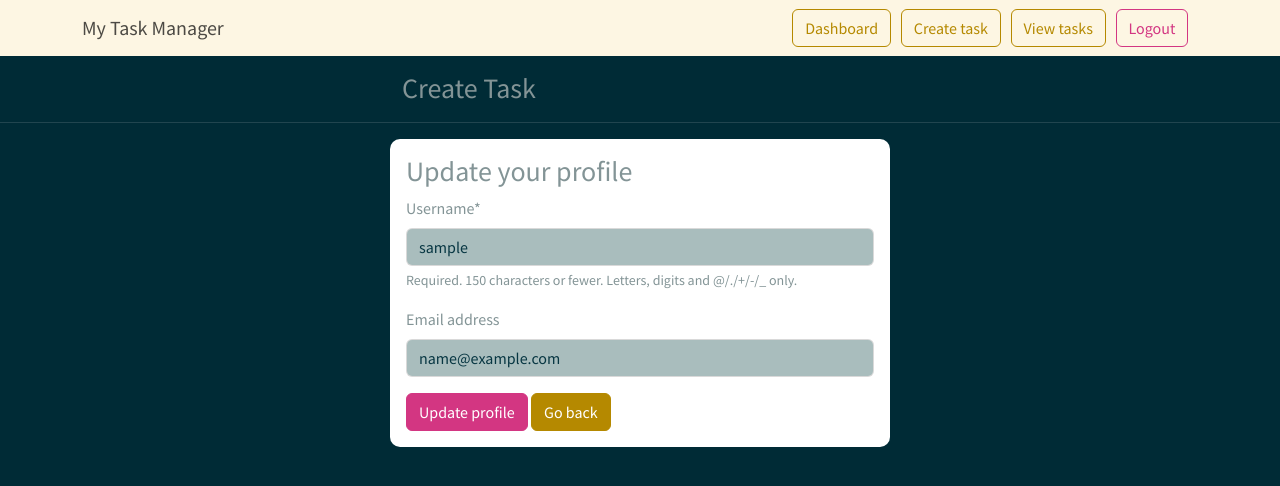
After one commit to kinyuajohn/task_manager, a Django app: page /profile-management/ in a window 1280 px wide. The commit adds this page. Shown: the top 486 px of the page. Run offline with Django 4.2, Linux system fonts and the light colour scheme; the visitor is signed in with stand-in values (Sample User, id 1); some libraries are stand-ins or nearby versions.

Commit message:
profile management

```diff
--- a/templates/profile/dashboard.html
+++ b/templates/profile/dashboard.html
@@ -24,7 +24,7 @@
 
     <a href="{% url 'view-tasks' %}" class="btn btn-primary navbar-btn">View tasks</a>
 
-    <a href="{% url 'user-logout' %}" class="btn btn-primary navbar-btn">Logout</a>
+    <a href="{% url 'profile-management' %}" class="btn btn-primary navbar-btn">Profile management</a>
   </div>
 
 </body>
--- /dev/null
+++ b/templates/profile/profile-management.html
@@ -0,0 +1,36 @@
+{% load static %}
+{% load crispy_forms_tags %}
+
+<!DOCTYPE html>
+<html lang="en">
+
+<head>
+  <meta charset="utf-8" />
+  <meta name="viewport" content="width-device-width, initial-scale=1, maximum-scale=1" />
+  <title>Profile Management</title>
+  <link rel="stylesheet" href="https://bootswatch.com/5/solar/bootstrap.min.css" />
+  <link rel="stylesheet" href="{% static 'css/styles.css' %}" />
+</head>
+
+<body>
+  {% include "profile/base.html" %}
+
+  <h3 class="container mt-3 form-layout">Create Task</h3>
+  <hr>
+
+  <div class="container bg-white shadow-md p-3 mt-3 form-layout">
+    <h3>Update your profile</h3>
+
+    <form action="" method="POST" autocomplete="off">
+      {% csrf_token %}
+
+      {{ user_form|crispy }}
+
+      <input type="submit" value="Update profile" class="btn btn-danger navbar-btn">
+      <a href="{% url 'dashboard' %}" class="btn btn-primary navbar-btn">Go back</a>
+    </form>
+  </div>
+
+</body>
+
+</html>
--- a/todo/forms.py
+++ b/todo/forms.py
@@ -11,12 +11,7 @@ from .models import Task
 class CreateUserForm(UserCreationForm):
     class Meta:
         model = User
-        fields = [
-            "username",
-            "email",
-            "password1",
-            "password2",
-        ]
+        fields = ["username", "email", "password1", "password2"]
 
 
 # Login a user
@@ -29,30 +24,25 @@ class LoginForm(AuthenticationForm):
 class CreateTaskForm(forms.ModelForm):
     title = forms.CharField(
         label="",
-        widget=forms.Textarea(
-            attrs={
-                "rows": "1",
-                "placeholder": "Title...",
-            }
-        ),
+        widget=forms.Textarea(attrs={"rows": "1", "placeholder": "Title..."}),
     )
 
     content = forms.CharField(
         label="",
-        widget=forms.Textarea(
-            attrs={
-                "rows": "3",
-                "placeholder": "Say something...",
-            }
-        ),
+        widget=forms.Textarea(attrs={"rows": "3", "placeholder": "Say something..."}),
     )
 
     class Meta:
         model = Task
-        fields = [
-            "title",
-            "content",
-        ]
-        exclude = [
-            "user",
-        ]
+        fields = ["title", "content"]
+        exclude = ["user"]
+
+
+# Update a user
+class UpdateUserForm(forms.ModelForm):
+    password = None
+
+    class Meta:
+        model = User
+        fields = ["username", "email"]
+        exclude = ["password1", "password2"]
--- a/todo/urls.py
+++ b/todo/urls.py
@@ -11,6 +11,8 @@ urlpatterns = [
     path("my-login/", views.my_login, name="my-login"),
     # Dashboard
     path("dashboard/", views.dashboard, name="dashboard"),
+    # Profile management
+    path("profile-management/", views.profile_management, name="profile-management"),
     # --------------------------------------------------------------------------
     # CRUD OPERATIONS ***
     # CREATE TASK
--- a/todo/views.py
+++ b/todo/views.py
@@ -4,7 +4,7 @@ from django.contrib.auth import authenticate, login
 from django.contrib.auth.models import auth
 from django.contrib.auth.decorators import login_required
 
-from .forms import CreateUserForm, LoginForm, CreateTaskForm
+from .forms import CreateUserForm, LoginForm, CreateTaskForm, UpdateUserForm
 from .models import Task
 
 # Create your views here.
@@ -62,6 +62,26 @@ def my_login(request):
 @login_required(login_url="my-login")
 def dashboard(request):
     return render(request, "profile/dashboard.html")
+
+
+# Profile management
+@login_required(login_url="my-login")
+def profile_management(request):
+    if request.method == "POST":
+        user_form = UpdateUserForm(request.POST, instance=request.user)
+
+        if user_form.is_valid():
+            user_form.save()
+
+            return redirect("dashboard")
+
+    user_form = UpdateUserForm(instance=request.user)
+
+    context = {
+        "user_form": user_form,
+    }
+
+    return render(request, "profile/profile-management.html", context=context)
 
 
 # CRUD
```
